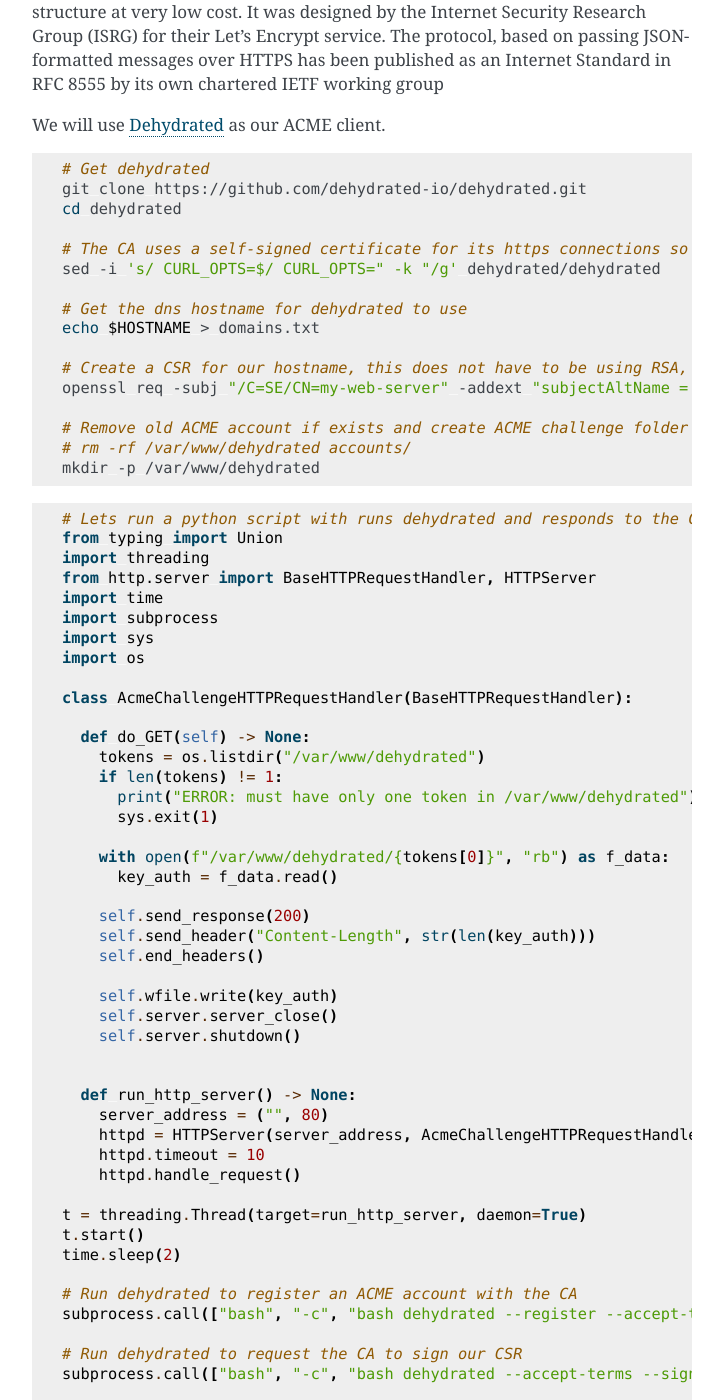
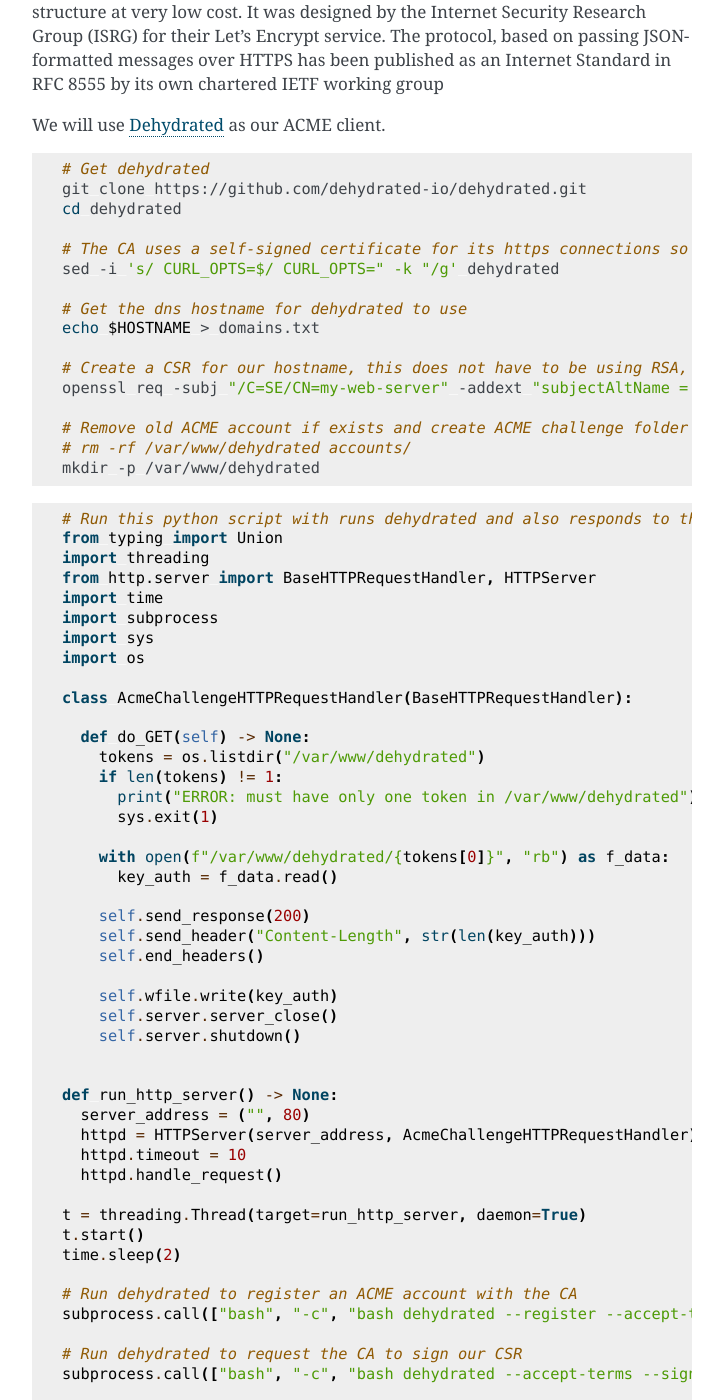
Before and after one commit to SUNET/pkcs11_ca, a Sphinx documentation site: the page built from docs/source/usage.rst, in a window 1280 px wide and 1400 px high, scrolled down 969 px. Shown: the whole window, without its empty margins (388-1111 px from the left). Built offline with Sphinx 7.4.7, drawn with Linux system fonts in a browser that asks for light colours.

Commit message:
updated docs

```diff
--- a/docs/source/conf.py
+++ b/docs/source/conf.py
@@ -44,10 +44,25 @@ extensions = [
 templates_path = ['_templates']
 exclude_patterns = []
 
-
-
 # -- Options for HTML output -------------------------------------------------
 # https://www.sphinx-doc.org/en/master/usage/configuration.html#options-for-html-output
 
 html_theme = 'alabaster'
 html_static_path = ['_static']
+html_theme_options = {
+    # 'analytics_id': 'G-XXXXXXXXXX',  #  Provided by Google in your dashboard
+    # 'analytics_anonymize_ip': False,
+    # 'logo_only': False,
+    # 'display_version': True,
+    # 'prev_next_buttons_location': 'bottom',
+    # 'style_external_links': False,
+    # 'vcs_pageview_mode': '',
+    # 'style_nav_header_background': 'white',
+
+    # Toc options
+    'collapse_navigation': True,
+    # 'sticky_navigation': True,
+    # 'navigation_depth': 4,
+    # 'includehidden': True,
+    # 'titles_only': False
+}
--- a/docs/source/usage.rst
+++ b/docs/source/usage.rst
@@ -58,7 +58,7 @@ We will use `Dehydrated <https://github.com/dehydrated-io/dehydrated>`_ as our A
    cd dehydrated
 
    # The CA uses a self-signed certificate for its https connections so lets add the '-k' option to dehydrated's curl
-   sed -i 's/ CURL_OPTS=$/ CURL_OPTS=" -k "/g' dehydrated/dehydrated
+   sed -i 's/ CURL_OPTS=$/ CURL_OPTS=" -k "/g' dehydrated
 
    # Get the dns hostname for dehydrated to use
    echo $HOSTNAME > domains.txt
@@ -72,7 +72,7 @@ We will use `Dehydrated <https://github.com/dehydrated-io/dehydrated>`_ as our A
 
 .. code-block:: python
 
-   # Lets run a python script with runs dehydrated and responds to the CA's ACME challenge
+   # Run this python script with runs dehydrated and also responds to the CA's ACME challenge
    from typing import Union
    import threading
    from http.server import BaseHTTPRequestHandler, HTTPServer
@@ -101,11 +101,11 @@ We will use `Dehydrated <https://github.com/dehydrated-io/dehydrated>`_ as our A
        self.server.shutdown()
 
 
-     def run_http_server() -> None:
-       server_address = ("", 80)
-       httpd = HTTPServer(server_address, AcmeChallengeHTTPRequestHandler)
-       httpd.timeout = 10
-       httpd.handle_request()
+   def run_http_server() -> None:
+     server_address = ("", 80)
+     httpd = HTTPServer(server_address, AcmeChallengeHTTPRequestHandler)
+     httpd.timeout = 10
+     httpd.handle_request()
 
    t = threading.Thread(target=run_http_server, daemon=True)
    t.start()
```
